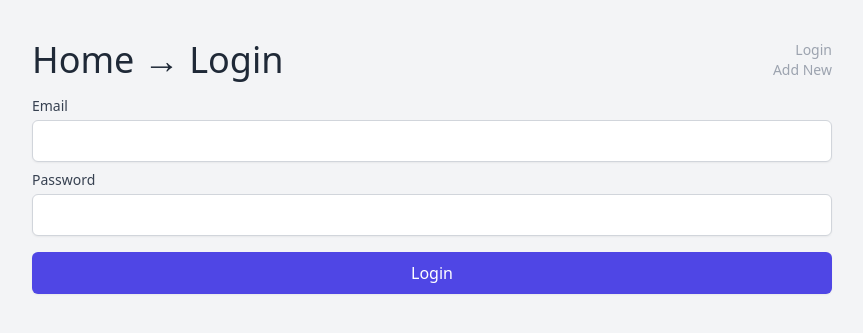
After one commit to mattBtindall/symfony6-hands-on, a Symfony app: template templates/login/index.html.twig in a window 1280 px wide. The commit adds this page. Shown: the top 333 px of the page, without its empty margins (208-1071 px from the left). Run offline with Twig, Linux system fonts and the light colour scheme; the template is opened without the code that fills it, so the values that code supplies are empty; some libraries are stand-ins or nearby versions.

Commit message:
Add login
This relies on symfony authentication, following three steps:
Update the firewall section in security.yml to contain the login route for the controller and the route that the data will get submitted to
Create login controller - this doesn't have to do anything other than render the template as symfony handles the request
Create login template

```diff
--- a/templates/base.html.twig
+++ b/templates/base.html.twig
@@ -31,7 +31,9 @@
             </div>
             <div class="text-right">
                 <div class="text-sm text-gray-400 dark:text-gray-500">
-                    <div>Login & Registration Goes Here</div>
+                    <div>
+                        <a href="{{ path('app_login') }}">Login</a>
+                    </div>
                     <div>
                         <a href="{{ path('app_micro_post_add') }}">Add New</a>
                     </div>
--- /dev/null
+++ b/templates/login/index.html.twig
@@ -0,0 +1,25 @@
+{# Don't create a form with the form builder here as symfony handles the request so there's no need #}
+{% extends 'base.html.twig' %}
+
+{% block bread %}
+→ Login
+{% endblock %}
+
+{% block body %}
+	<form action="{{ path('app_login') }}" method="POST">
+		<div>
+			<label class="block text-sm text-gray-700 dark:text-gray-300 font-medium">
+				Email
+			</label>
+			<input type="text" name="_username" value="{{ lastUsername }}" class="block w-full shadow-sm border-gray-300 dark:border-transparent dark:text-gray-800 rounded-md border p-2 mt-1 mb-2"/>
+		</div>
+
+		<div>
+			<label class="block text-sm text-gray-700 dark:text-gray-300 font-medium">Password</label>
+			<input type="passowrd" name="_password" class="block w-full shadow-sm border-gray-300 dark:border-transparent dark:text-gray-800 rounded-md border p-2 mt-1 mb-2"/>
+		</div>
+
+		<input type="hidden" name="_target_path" value="{{ path('app_micro_post') }}">
+		<input class="block w-full shadow-sm border-transparent bg-indigo-600 hover:bg-indigo-700 dark:bg-indigo-500 dark:hover:bg-indigo-400 text-white rounded-md border p-2 mt-4 mb-2" type="submit" value="Login">
+	</form>
+{% endblock %}
```
Also changed, not shown: src/Controller/LoginController.php (added, +32 -0 lines), 1 other file.
